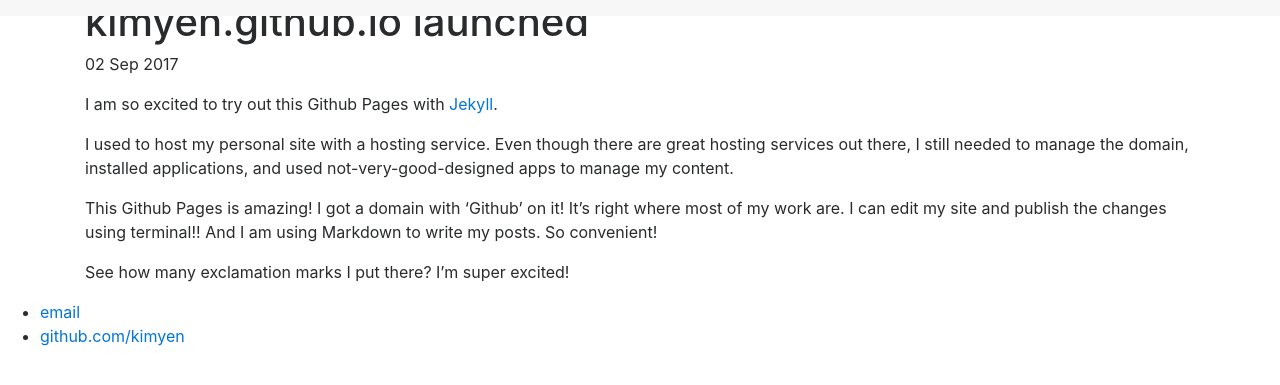
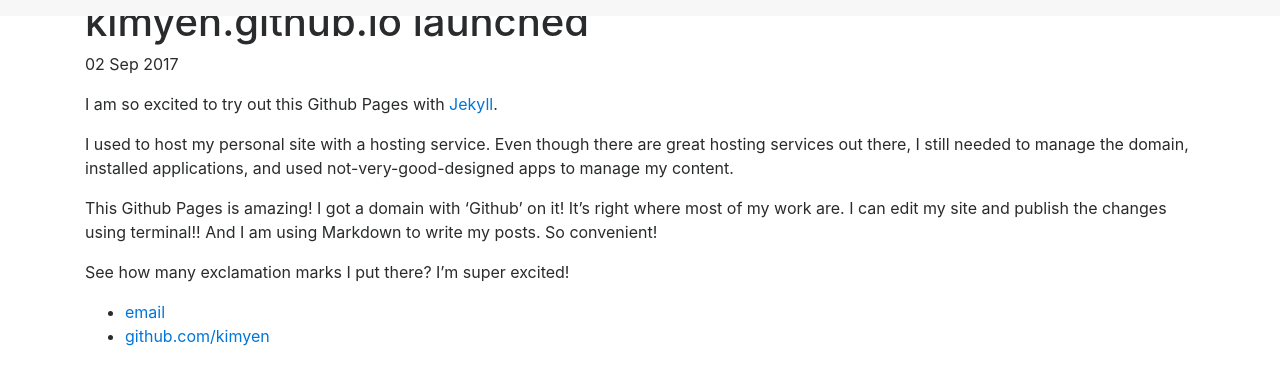
Before and after one commit to kimyen/kimyen.github.io-old, a Jekyll site: the page built from _posts/2017-09-02-site-launched.md, in a window 1280 px wide. Shown: the top 385 px of the page. Built offline with Jekyll 4.4.1, drawn with Linux system fonts in a browser that asks for light colours.

Commit message:
Update default.html
use container class to separate header

```diff
--- a/_layouts/default.html
+++ b/_layouts/default.html
@@ -1,11 +1,14 @@
 <!DOCTYPE html>
-<html>
+<html lang="en">
 	<head>
 		<title>{{ page.title }}</title>
+		<meta charset="utf-8">
+		<meta name="viewport" content="width=device-width, initial-scale=1">
 		<!-- link to main stylesheet -->
 		<link rel="stylesheet" type="text/css" href="/css/bootstrap.css">
 	</head>
 	<body>
+		<div class="container">
 			<nav class="navbar fixed-top navbar-light bg-faded">
 				<div class="collapse navbar-collapse" id="navbarText">
 					<ul class="navbar-nav mr-auto">
@@ -24,16 +27,21 @@
 					</ul>
 				</div>
 			</nav>
+		</div>
+
 		<div class="container">
 
 		{{ content }}
 
 		</div><!-- /.container -->
+
+		<div class="container">
 			<footer>
 				<ul>
 					<li><a href="mailto:kimyen0816@gmail.com">email</a></li>
 					<li><a href="https://github.com/kimyen">github.com/kimyen</a></li>
 				</ul>
 			</footer>
+		</div>
 	</body>
 </html>
```
Lines whose indentation alone changed are shown as unchanged.
